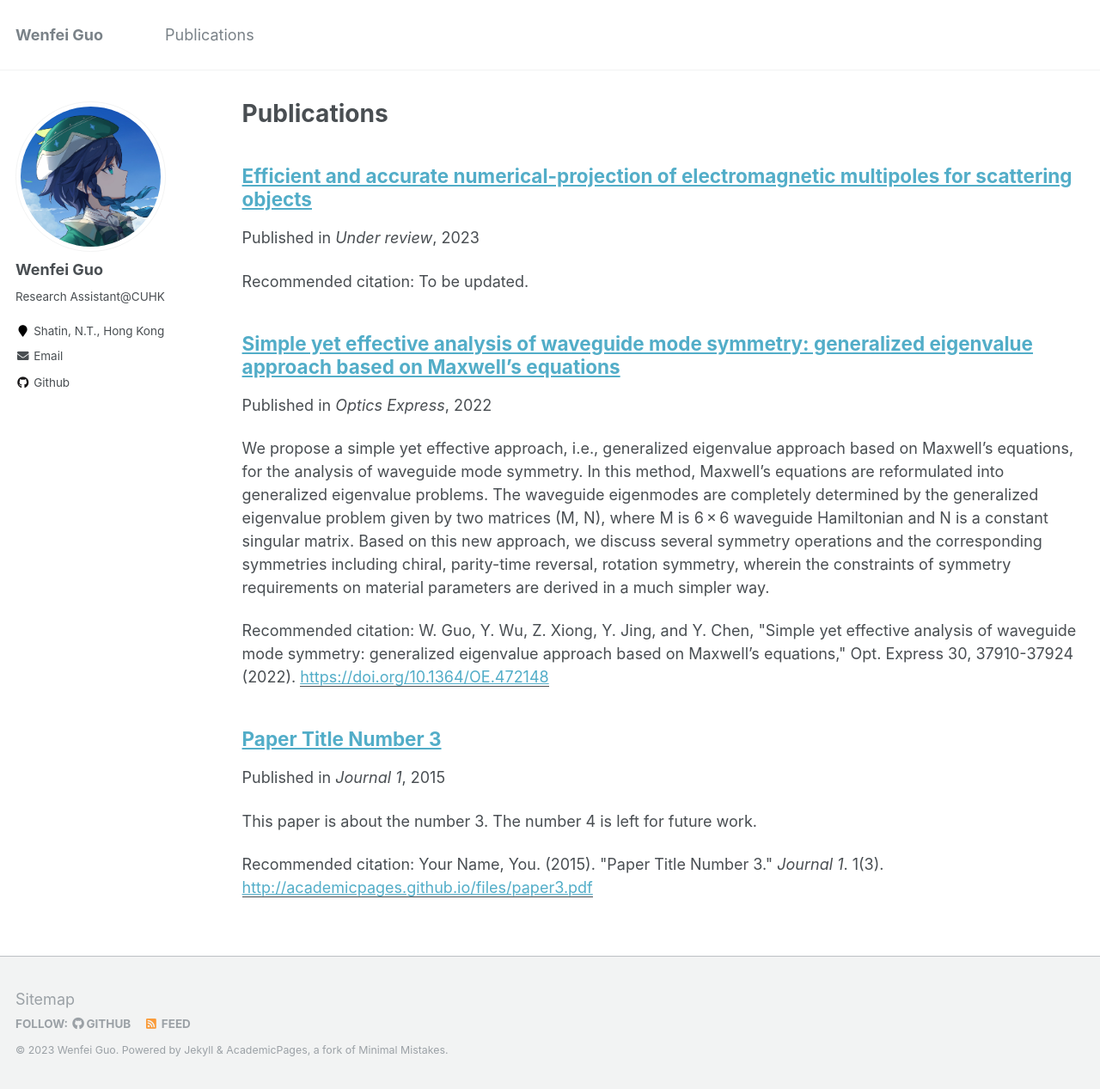
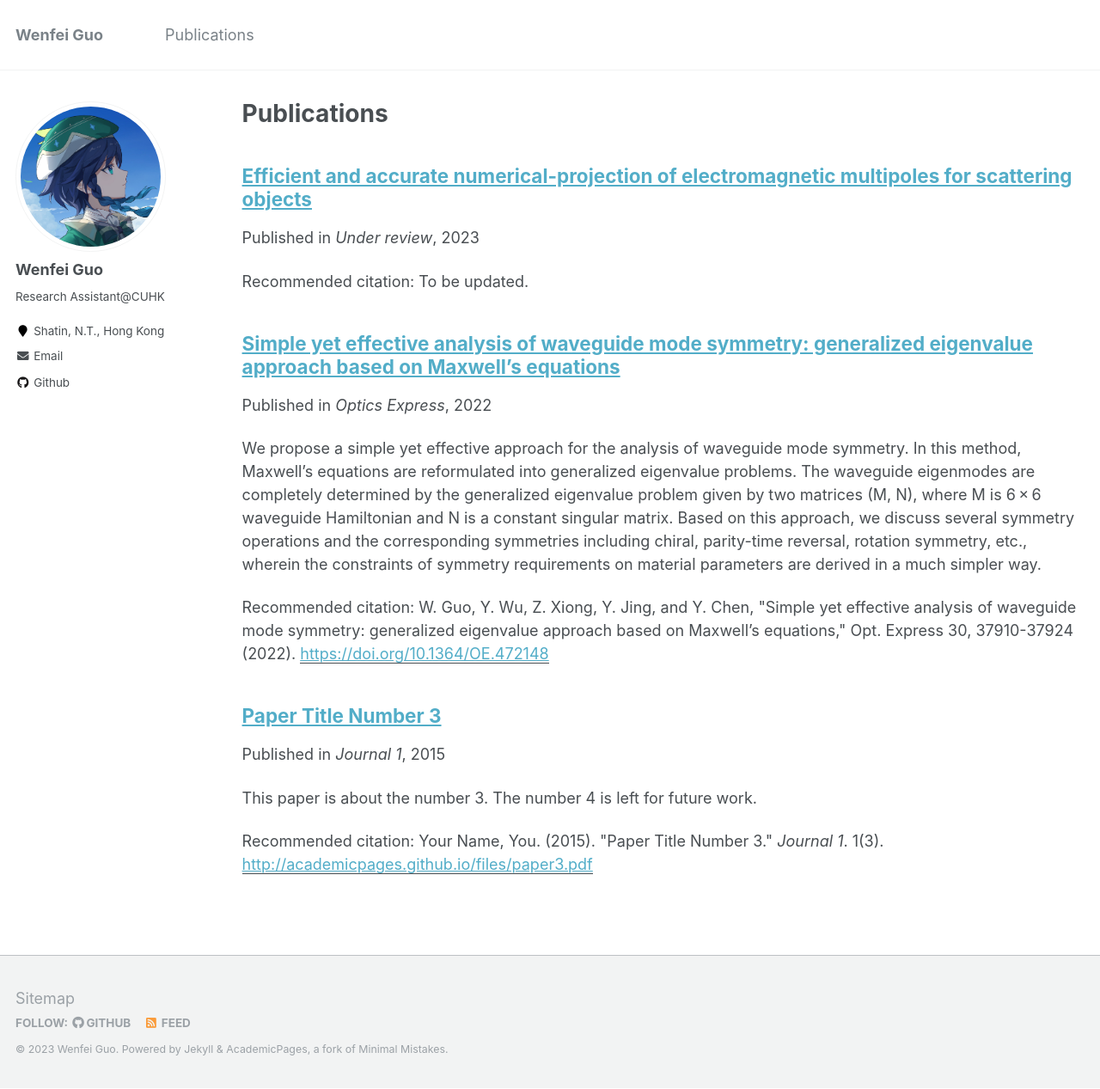
Before and after one commit to cma9cma/cma9cma.github.io, a Jekyll site: the page built from _pages/publications.md, in a window 1280 px wide and 1267 px high. Shown: the whole window at 86% size. Built offline with Jekyll 4.4.1, drawn with Linux system fonts in a browser that asks for light colours.

Commit message:
Update 2009-10-01-paper-title-number-1.md

```diff
--- a/_publications/2009-10-01-paper-title-number-1.md
+++ b/_publications/2009-10-01-paper-title-number-1.md
@@ -1,7 +1,7 @@
 ---
 title: "Simple yet effective analysis of waveguide mode symmetry: generalized eigenvalue approach based on Maxwell’s equations"
 collection: publications
-excerpt: 'We propose a simple yet effective approach, i.e., generalized eigenvalue approach based on Maxwell’s equations, for the analysis of waveguide mode symmetry. In this method, Maxwell’s equations are reformulated into generalized eigenvalue problems. The waveguide eigenmodes are completely determined by the generalized eigenvalue problem given by two matrices (M, N), where M is 6 × 6 waveguide Hamiltonian and N is a constant singular matrix. Based on this new approach, we discuss several symmetry operations and the corresponding symmetries including chiral, parity-time reversal, rotation symmetry, wherein the constraints of symmetry requirements on material parameters are derived in a much simpler way.'
+excerpt: 'We propose a simple yet effective approach for the analysis of waveguide mode symmetry. In this method, Maxwell’s equations are reformulated into generalized eigenvalue problems. The waveguide eigenmodes are completely determined by the generalized eigenvalue problem given by two matrices (M, N), where M is 6 × 6 waveguide Hamiltonian and N is a constant singular matrix. Based on this approach, we discuss several symmetry operations and the corresponding symmetries including chiral, parity-time reversal, rotation symmetry, etc., wherein the constraints of symmetry requirements on material parameters are derived in a much simpler way.'
 date: 2022-09-28
 venue: 'Optics Express'
 paperurl: 'https://doi.org/10.1364/OE.472148'
```
